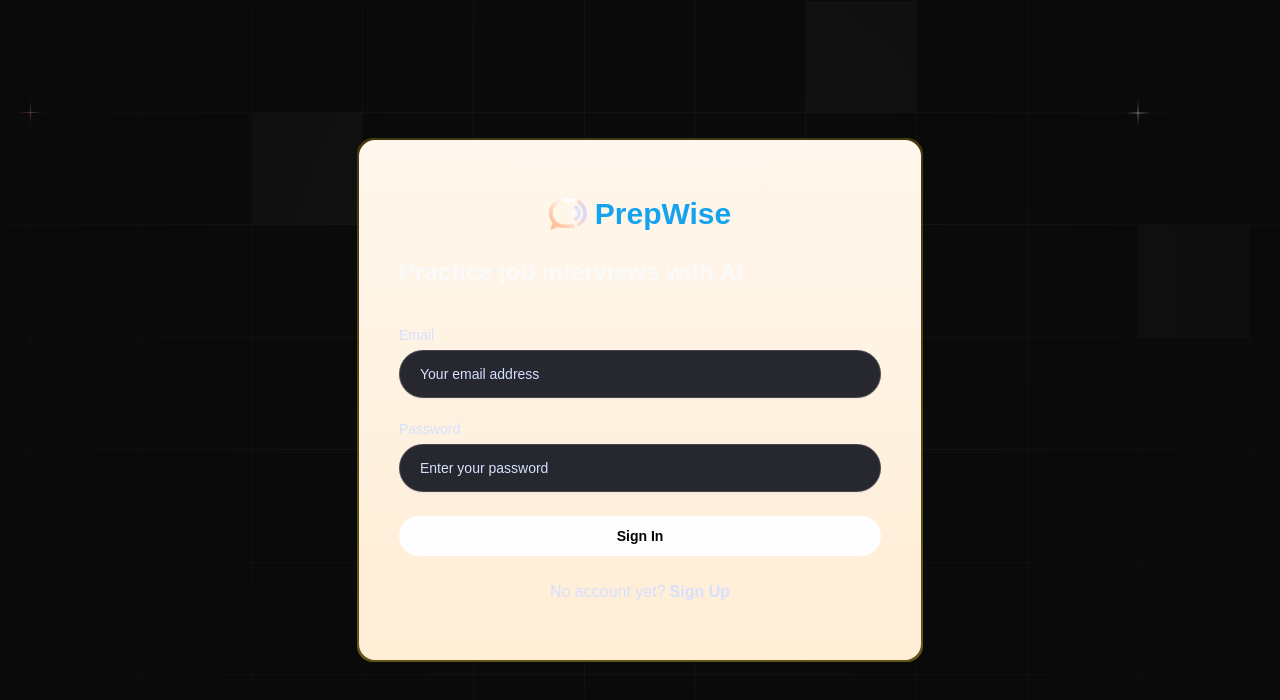
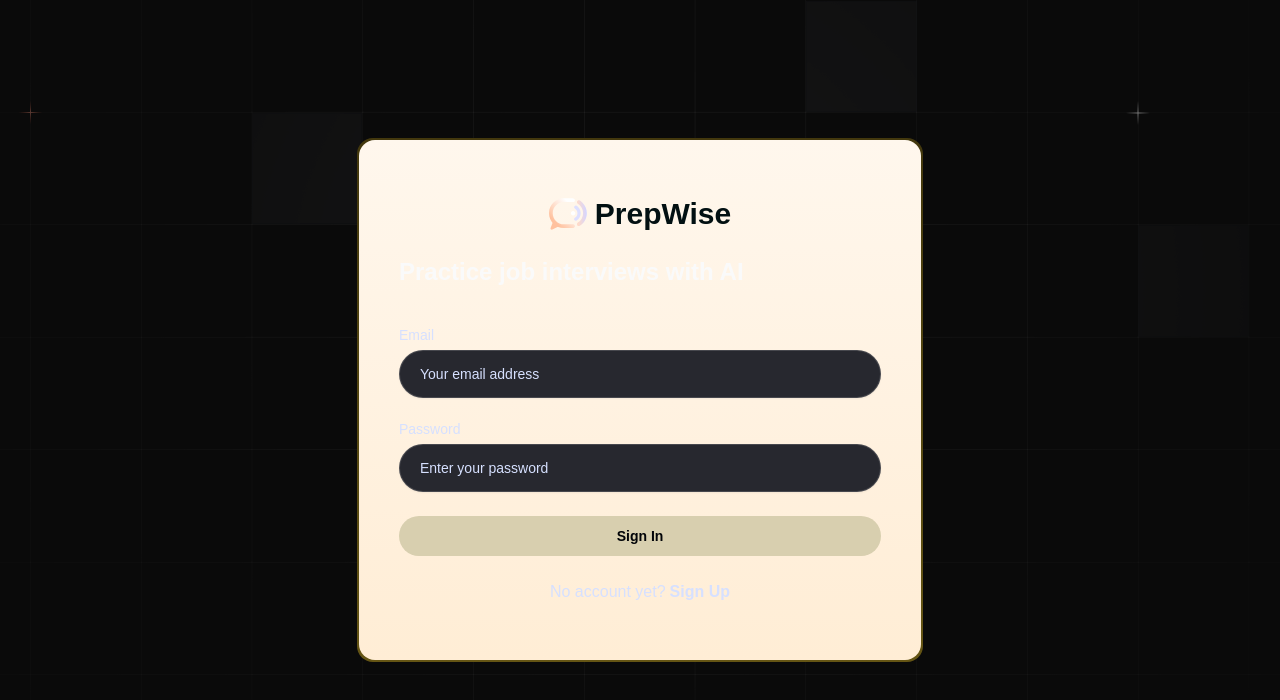
Before and after one commit to chetansahu25/theinterviewerai, a Next.js app: page /sign-in in a window 1280 px wide. Shown: the top 700 px of the page. Built offline with nearby package versions, Linux system fonts and the light colour scheme; no server answers; a web font is replaced by a local one.

Commit message:
Update globals.css

```diff
--- a/app/globals.css
+++ b/app/globals.css
@@ -10,8 +10,8 @@
   --color-destructive-100: #f75353;
   --color-destructive-200: #c44141;
 
-  --color-primary-100: #15A3EF;
-  --color-primary-200: #FEFEFE;
+  --color-primary-100: #021012;
+  --color-primary-200: #d8cfaf;
 
   --color-light-100: #d6e0ff;
   --color-light-400: #6870a6;
```
